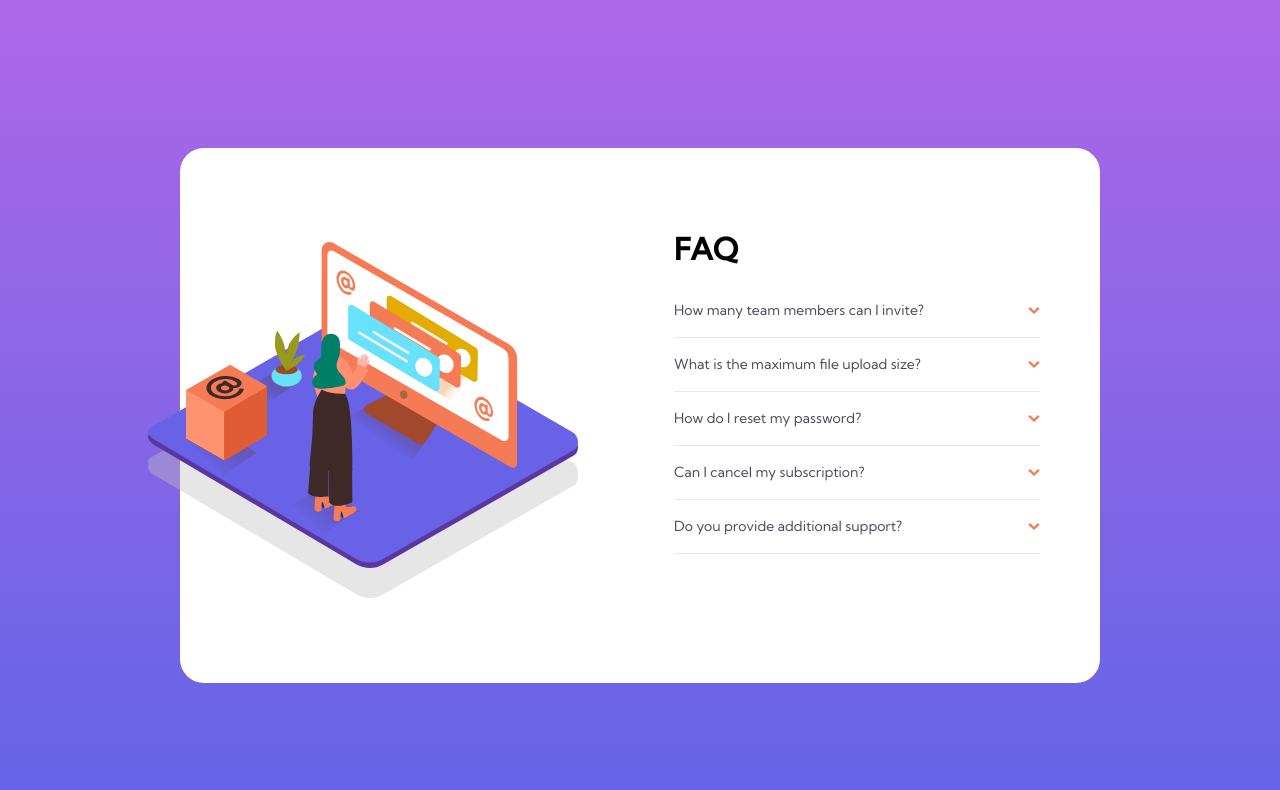
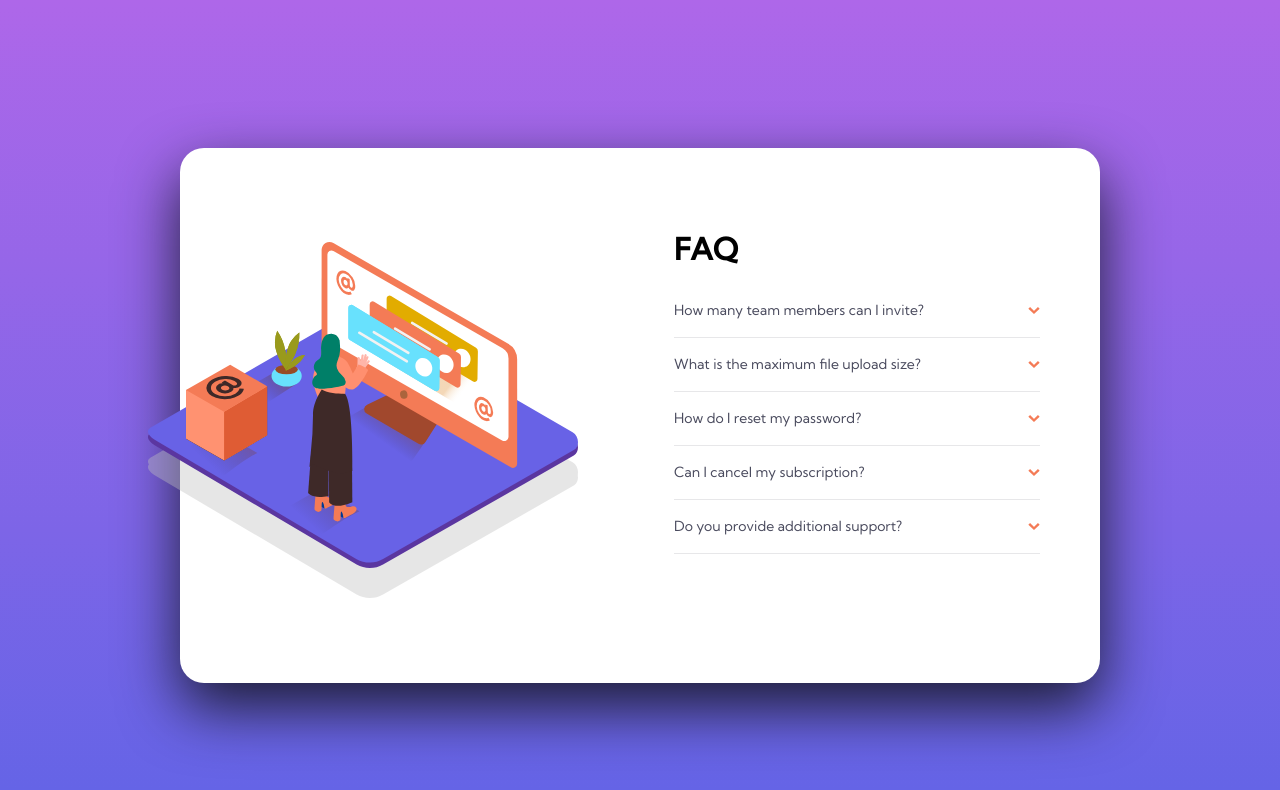
Before and after one commit to OTF31/faq-accordion-card, a React (Create React App) app: page / in a window 1280 px wide. Shown: the top 790 px of the page. Built offline with nearby package versions, Linux system fonts and the light colour scheme; the HTML template or start-up script is replaced by a standard one.

Commit message:
Add shadow box

```diff
--- a/src/App.jsx
+++ b/src/App.jsx
@@ -55,7 +55,7 @@ const App = () => {
   return (
     <>
       <div className="flex min-h-screen min-w-full flex-col items-center justify-center bg-gradient-to-b from-[#AE67E9] to-[#6464E6] px-10 pt-[120px] pb-[50px] lg:pt-[80px]">
-        <div className="flex h-[535px] w-[330px] min-w-[330px] flex-col items-center rounded-3xl bg-white px-7 font-kumbhSans lg:w-[920px] lg:flex-row lg:justify-between">
+        <div className="flex h-[535px] w-[330px] min-w-[330px] flex-col items-center rounded-3xl bg-white px-7 font-kumbhSans shadow-[0px_25px_60px_0px_rgba(28,29,52,1)] lg:w-[920px] lg:flex-row lg:justify-between">
           <Icon
             height={200}
             width={230}
```
